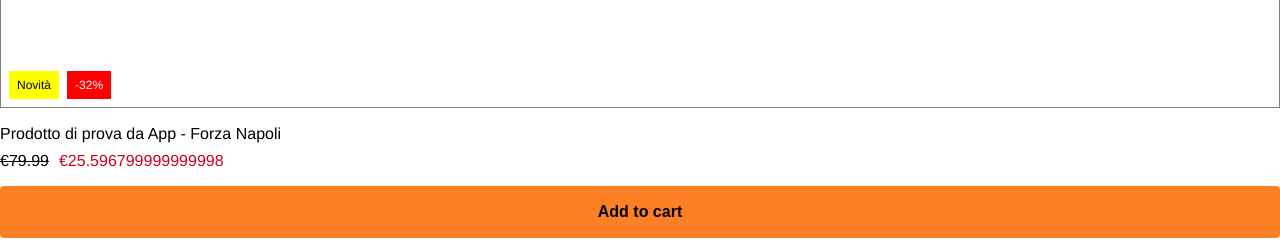
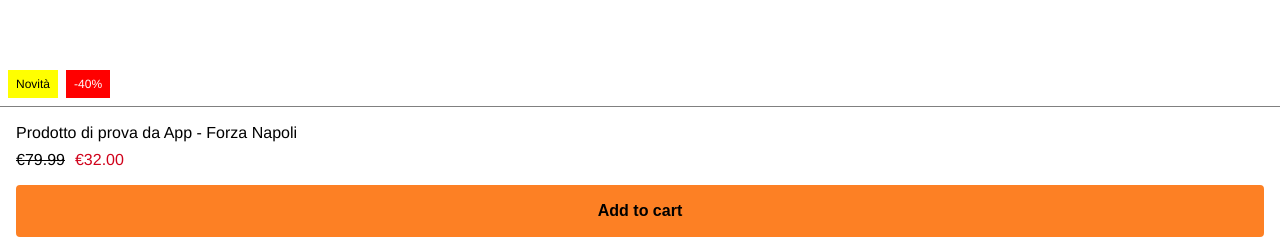
Before and after one commit to philip-morris-89/Lego, a React (Create React App) app in the folder my-app/: page /designsystemlibrary in a window 1280 px wide. Shown: the part 4896-5146 px from the top of the page. Built offline with nearby package versions, Linux system fonts and the light colour scheme.

Commit message:
product cart v2, sconto funziona no transizione

```diff
--- a/my-app/src/components/App/App.js
+++ b/my-app/src/components/App/App.js
@@ -11,7 +11,7 @@ function App() {
         <Route path="/" element={<Home />} />
         <Route path="/designsystemlibrary" element={<DesignSystemLibrary />} />
       </Routes>
-      <ProductCard novità={true} sconto={32} titolo={"Prodotto di prova da App - Forza Napoli"} prezzo={79.99}/>
+      <ProductCard novità={true} sconto={40} titolo={"Prodotto di prova da App - Forza Napoli"} prezzo={79.99} template={"template2"} linkprodotto="https://www.lego.com/it-it/product/galaxy-explorer-10497"/>
     </div>
   );
 }
--- a/my-app/src/components/Ui/ProductCard/ProductCard.js
+++ b/my-app/src/components/Ui/ProductCard/ProductCard.js
@@ -2,7 +2,8 @@ import ButtonAtc from "../ButtonAtc/ButtonAtc";
 import "../ProductCard/productCard.css"
 
 // novità=true fa comparire il badge novità,impostare uno sconto fa comparire il badge sconto con la percentuale indicata
-// e svolge il calcolo dello sconto partendo dal prezzo (non ancora funzionante a dovere),
+// e svolge il calcolo dello sconto partendo dal prezzo, linkprodotto abilità il collegamento con la pagina del prodotto sia per il titolo
+// che per l'immagile, onclick per impostare il bottone.
 
 function ProductCard({
     novità=false,
@@ -12,7 +13,8 @@ function ProductCard({
     prezzo,
     template= "template1",
     dataskeleton="false",
-
+    linkprodotto="",
+    onClick="",
 }) {
   return (
     <div>
@@ -24,7 +26,7 @@ function ProductCard({
         <div className={"productCard-display"}>
           <div className={"productCard-badges"}>
             {
-              (novità != false && (
+              (novità !== false && (
                 <div className={"productCard-badge"}>
                   <span>Novità</span>
                 </div>
@@ -36,18 +38,18 @@ function ProductCard({
               </div>
             )}
           </div>
-          <a className={"productCard-imgContainer"} href="">
+          <a className={"productCard-imgContainer"} href={linkprodotto}>
             <img src={linkimmagine} alt="Product image" />
           </a>
         </div>
         <div className={"productCard-content"}>
-          <a href="" className={"productCard-title"}>
+          <a href={linkprodotto} className={"productCard-title"}>
             {titolo}
           </a>
           {sconto > 0 ? (
             <div className={"productCard-content-price"}>
                 <h6 className={"productCard-price-old"}> €{prezzo} </h6>
-                <h6 className={"productCard-price-new"}>€{prezzo * sconto / 100}</h6>
+                <h6 className={"productCard-price-new"}>€{((prezzo * sconto / 100).toFixed(2))}</h6>
             </div>
           ) : (
             <h6 className={"productCard-price"}>€{prezzo}</h6>
@@ -55,7 +57,7 @@ function ProductCard({
 
           <div className={"productCard-button"}>
             {/* <!-- Component Add to cart button --> */}
-            <ButtonAtc color="primary" size="medium">Add to cart</ButtonAtc>
+            <ButtonAtc color="primary" size="medium" onClick={onClick}>Add to cart</ButtonAtc>
           </div>
         </div>
       </div>
```
Also changed, not shown: my-app/src/components/Ui/ProductCard/_productCard.scss (+13 -11 lines).
